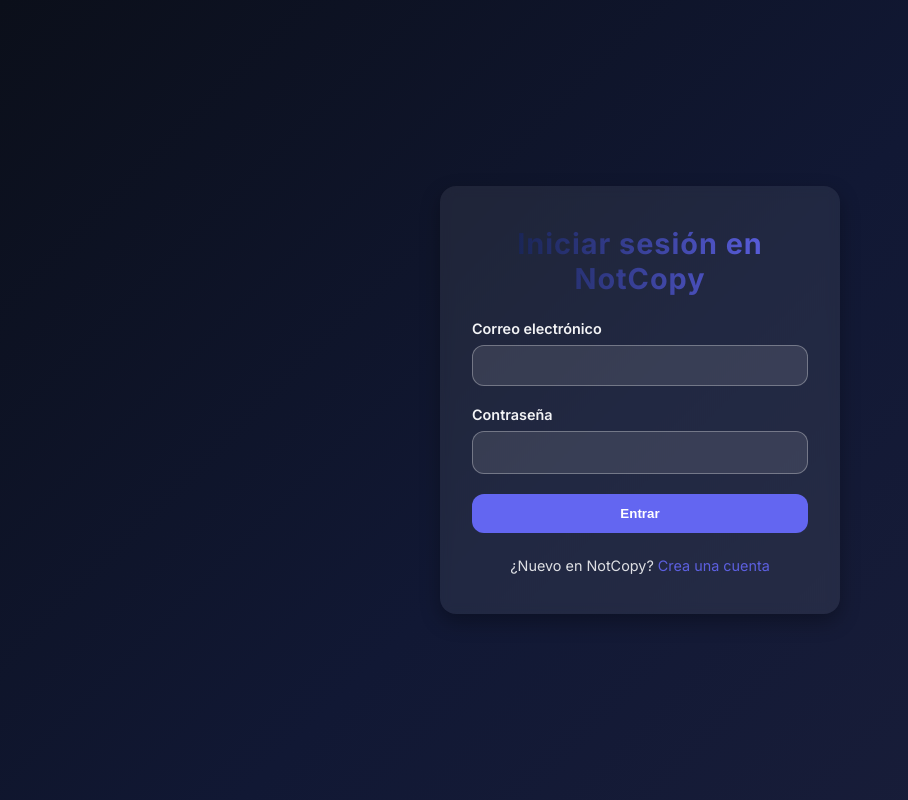
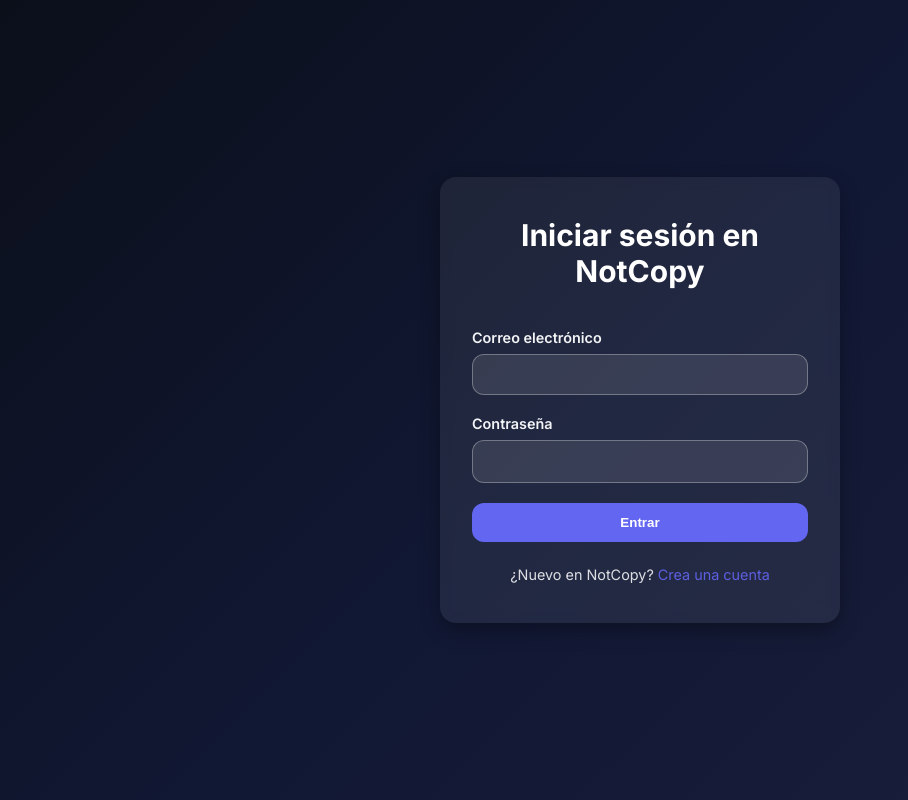
Before and after one commit to paavaa/NotCopy, a React (Vite) app: page / in a window 1280 px wide. Shown: the whole page, without its empty margins (0-908 px from the left). Built offline with nearby package versions, Linux system fonts and the light colour scheme.

Commit message:
cambio de color login y register

```diff
--- a/src/styles/Login.css
+++ b/src/styles/Login.css
@@ -45,7 +45,7 @@
     animation: fadeScale var(--transition) both;
 }
 
-.login-container h1 {
+/* .login-container h1 {
     text-align: center;
     margin-bottom: 1.5rem;
     font-size: 1.35rem;
@@ -57,6 +57,11 @@
     color: transparent;
     font-weight: 700;
     animation: fadeInDown var(--transition);
+} */
+
+.login-container h1{
+    font-size: 30px;
+    margin-bottom: 40px;
 }
 
 .login-container label {
--- a/src/styles/Register.css
+++ b/src/styles/Register.css
@@ -38,7 +38,7 @@
     text-align: center;
 }
 
-.login-container h1 {
+/* .login-container h1 {
     margin-bottom: 1.5rem;
     font-size: 1.8rem;
     letter-spacing: 1px;
@@ -47,7 +47,7 @@
     -webkit-background-clip: text;
     -webkit-text-fill-color: transparent;
     animation: fadeInDown var(--transition);
-}
+} */
 
 .login-container label {
     display: block;
```
Also changed, not shown: src/index.css (line endings or trailing spaces).
